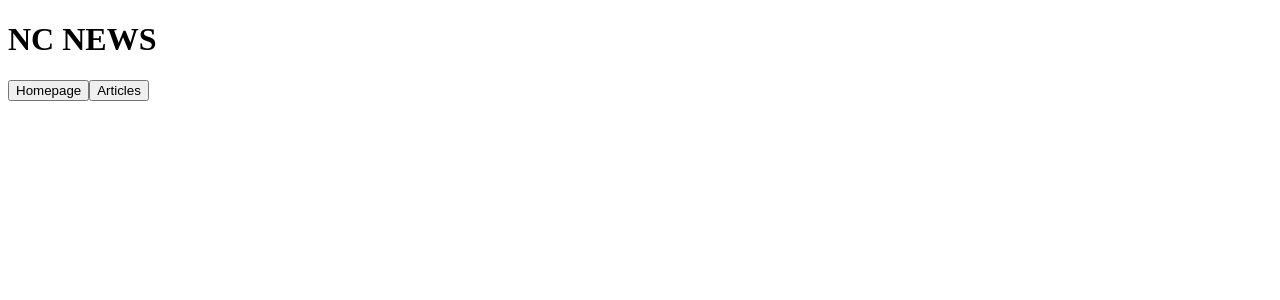
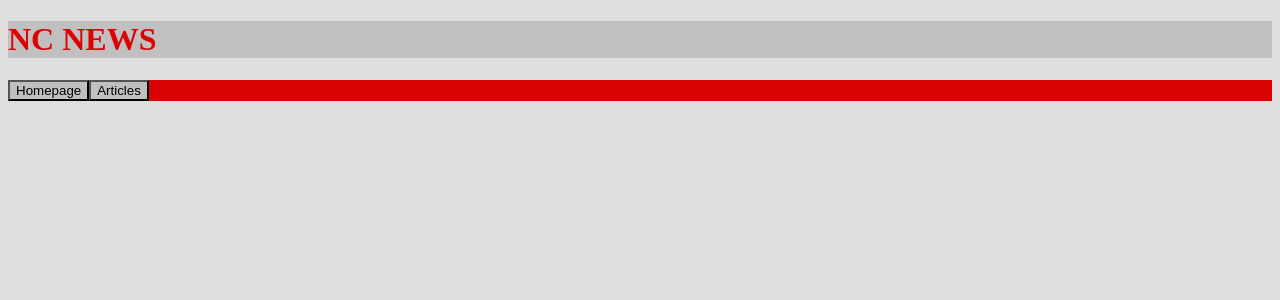
Before and after one commit to klowther15/nc-news-fe, a React (Vite) app: page / in a window 1280 px wide. Shown: the top 300 px of the page. Built offline with nearby package versions, Linux system fonts and the light colour scheme.

Commit message:
completes view single article challenge and makes some minor css adjustments

```diff
--- /dev/null
+++ b/src/ApiCalls/getSingleArticle.js
@@ -0,0 +1,9 @@
+import axios from "axios";
+
+const getSingleArticle = (id) => {
+    console.log(id)
+    return axios.get(`https://nc-news-kgw0.onrender.com/api/articles/${id}`)
+
+}
+
+export {getSingleArticle};
--- a/src/App.css
+++ b/src/App.css
@@ -1,5 +1,25 @@
+:root{
+  background-color: rgb(223, 221, 221);
+}
 .articleCards{
-  background-color: red;
+  color: rgb(218, 4, 4);
   font-family: Verdana, Geneva, Tahoma, sans-serif;
   border-image-width: auto;
+  background-color: rgb(193, 191, 191);
 }
+.header{
+  color: rgb(218, 4, 4);
+  background-color: rgb(193, 191, 191);
+}
+.singleArticlePage{
+  color: rgb(218, 4, 4);
+  background-color:rgb(193, 191, 191);
+  font-family: Verdana, Geneva, Tahoma, sans-serif;
+}
+.nav{
+  font-family: Verdana, Geneva, Tahoma, sans-serif;
+  background-color:rgb(218, 4, 4);
+}
+button{
+  background-color: rgb(193, 191, 191);
+}
--- a/src/App.jsx
+++ b/src/App.jsx
@@ -4,6 +4,7 @@ import {Routes, Route} from 'react-router-dom'
 import Homepage from './homepageComponents/Homepage'
 import ArticlesList from '../src/Articles/ArticlesList'
 import './App.css'
+import SingleArticlePage from './Articles/SingleArticle';
 
 function App() {
 
@@ -14,6 +15,7 @@ function App() {
         <Routes>
     <Route path="/" element= {<Homepage />}/>
     <Route path="/articles" element= {<ArticlesList/>}/>
+    <Route path="/articles/:article_id" element={<SingleArticlePage/>}/>
     </Routes>
     </div>
 
--- a/src/Articles/ArticleCard.jsx
+++ b/src/Articles/ArticleCard.jsx
@@ -1,16 +1,16 @@
+import { Link } from "react-router-dom"
 const ArticleCard = ({articles}) => {
-    console.log(articles)
     return (
         <ol>
                 {articles.map((article) => {
-                    return (<li key={article.article_id} className="articleCards">
+                    return (<li key={article.article_id} className="articleCards"><Link to={`/articles/${article.article_id}`}>
                         <h2>{article.title}</h2>
                         <p>Topic: {article.topic}</p>
                         <p>Comment Count: {article.comment_count}</p>
                         <img src={article.article_img_url} alt={article.topic}/>
                         <p>Author: {article.author}</p>
                         <p>Votes: {article.votes}</p>
-                        </li>
+                        </Link></li>
                     )
 
                 })}
--- /dev/null
+++ b/src/Articles/SingleArticle.jsx
@@ -0,0 +1,43 @@
+import { useEffect , useState } from "react";
+import {getSingleArticle} from '../ApiCalls/getSingleArticle';
+import { useParams } from "react-router-dom";
+import Header from "../homepageComponents/Header";
+import Nav from "../homepageComponents/Nav";
+
+const SingleArticlePage = () => {
+const [article, setArticle] = useState(null);
+const { article_id } = useParams();
+
+
+useEffect(() => {
+   getSingleArticle(article_id).then((data) => {
+        setArticle(data);
+    });
+}, [article_id])
+
+if(!article){
+    return(
+        <div>
+            Loading...
+        </div>
+    )
+}
+console.log(article)
+return(
+    <div>
+    <Header/>
+    <Nav/>
+    <div className="singleArticlePage">
+    <h2>{article.data.title}</h2>
+    <p>By {article.data.author}</p>
+    <img src={article.data.article_img_url} alt={article.data.topic}/>
+    <p>{article.data.body}</p>
+    <p>Topic: {article.data.topic}</p>
+    <p>Votes: {article.data.votes}</p>
+    <p>{article.data.created_at}</p>
+    </div>
+    </div>
+)
+}
+
+export default SingleArticlePage;
--- a/src/homepageComponents/Header.jsx
+++ b/src/homepageComponents/Header.jsx
@@ -2,7 +2,7 @@
 const Header = () => {
     return (
 
-            <h1>NC NEWS</h1>
+            <h1 className="header">NC NEWS</h1>
 
     )
 }
```
